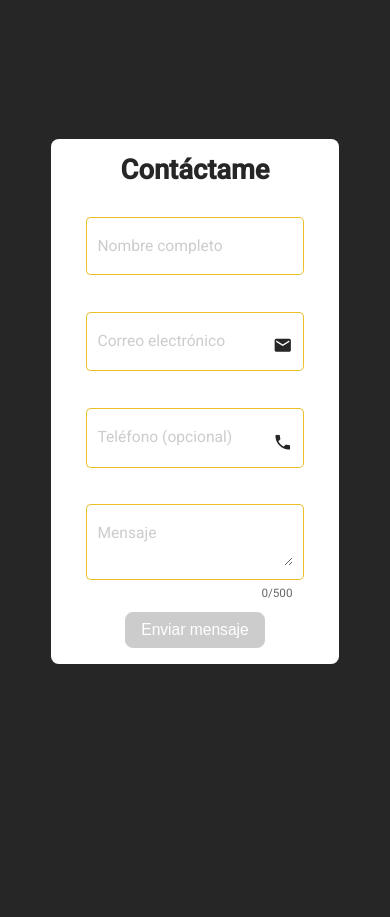
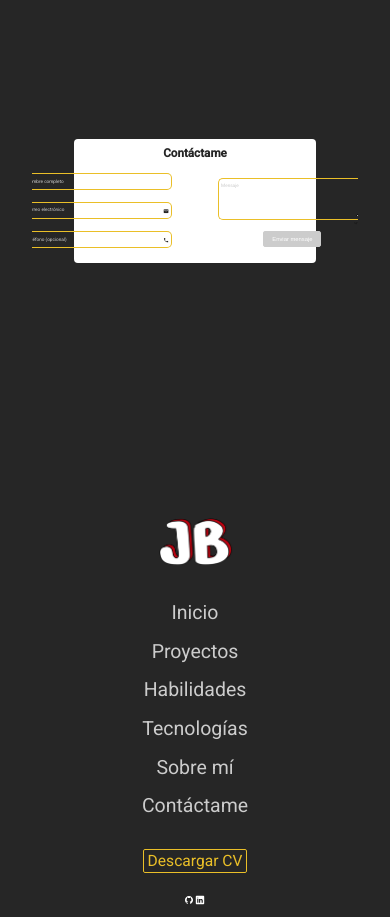
Before and after one commit to jabohigues/portfolio, an Angular app: page /home in a window 390 px wide. Shown: the part 2120-3037 px from the top of the page. Built offline with nearby package versions, Linux system fonts and the light colour scheme.

Commit message:
done responsive contact section

```diff
--- a/src/app/contact/components/principal-contact/principal-contact.component.html
+++ b/src/app/contact/components/principal-contact/principal-contact.component.html
@@ -6,6 +6,8 @@
 >
   <h1>Contáctame</h1>
 
+  <div id="fields">
+    <div id="first">
       <!-- Name -->
       <mat-form-field
         hideRequiredMarker
@@ -76,9 +78,12 @@
           <span class="material-icons"> phone </span>
         </div>
       </mat-form-field>
+    </div>
 
+    <div id="second">
       <!-- Message -->
       <mat-form-field
+        class="textarea"
         class="{{ isCorrect['message'] ? 'inputCorrect' : '' }}"
         hideRequiredMarker
         appearance="outline"
@@ -118,4 +123,6 @@
       >
         Enviar mensaje
       </button>
+    </div>
+  </div>
 </form>
--- a/src/app/contact/components/principal-contact/principal-contact.component.scss
+++ b/src/app/contact/components/principal-contact/principal-contact.component.scss
@@ -123,3 +123,75 @@ button {
 ::ng-deep .mat-form-field.mat-form-field-invalid .mat-form-field-label {
   color: red !important;
 }
+
+
+// Web
+@media only screen and (min-device-width: 500px) {
+  #formContact {
+    display: block;
+    width: 60vw;
+    max-width: none;
+    padding: 1vw;
+    border-radius: 1vw;
+
+    h1 {
+      text-align: center;
+      font-size: 3vw;
+      margin: 1vw;
+      margin-bottom: 3vw;
+    }
+
+    #fields{
+      display: flex;
+      justify-content: center;
+      align-items: center;
+      flex-direction: row;
+      gap: 2vw;
+      width: 100%;
+
+      #first,
+      #second{
+        width: 100%;
+        display: flex;
+        justify-content: center;
+        align-items: center;
+        flex-direction: column;
+
+        textarea{
+          width: 100%;
+          height: 8vw;
+        }
+      }
+    }
+  }
+
+  mat-form-field {
+    font-size: 1.2vw !important;
+    margin-bottom: 1vw;
+  }
+
+  .icon {
+    span {
+      font-size: 1.2em;
+    }
+  }
+
+  //Button submit
+  button {
+    &.validForm {
+      padding: 1vw 2vw;
+      font-size: 1.5vw;
+      border-radius: 0.5vw;
+    }
+
+    &.invalidForm {
+      padding: 1vw 2vw;
+      font-size: 1.5vw;
+      border-radius: 0.5vw;
+    }
+  }
+
+
+
+
+}
```
Lines whose indentation alone changed are shown as unchanged.
